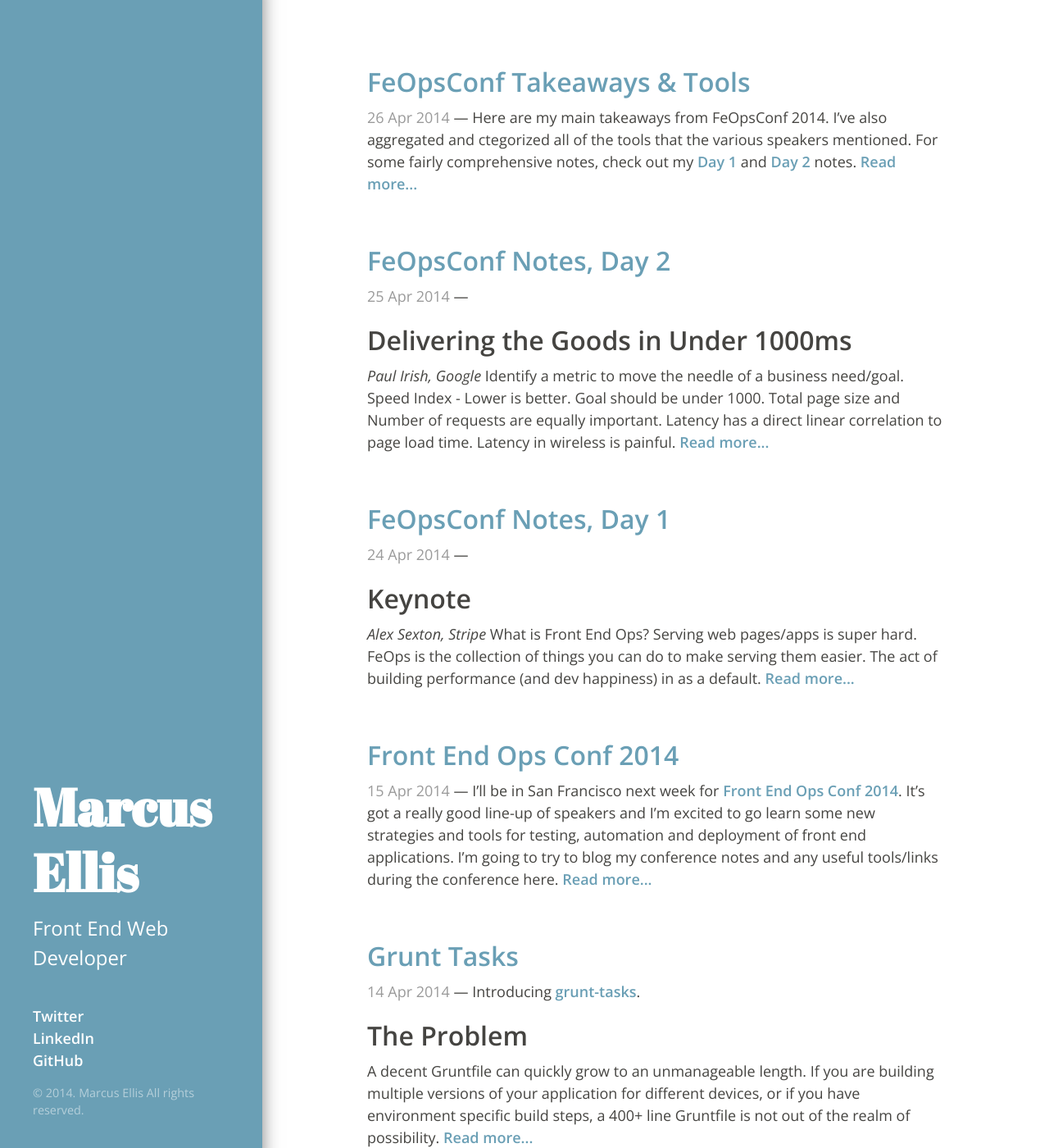
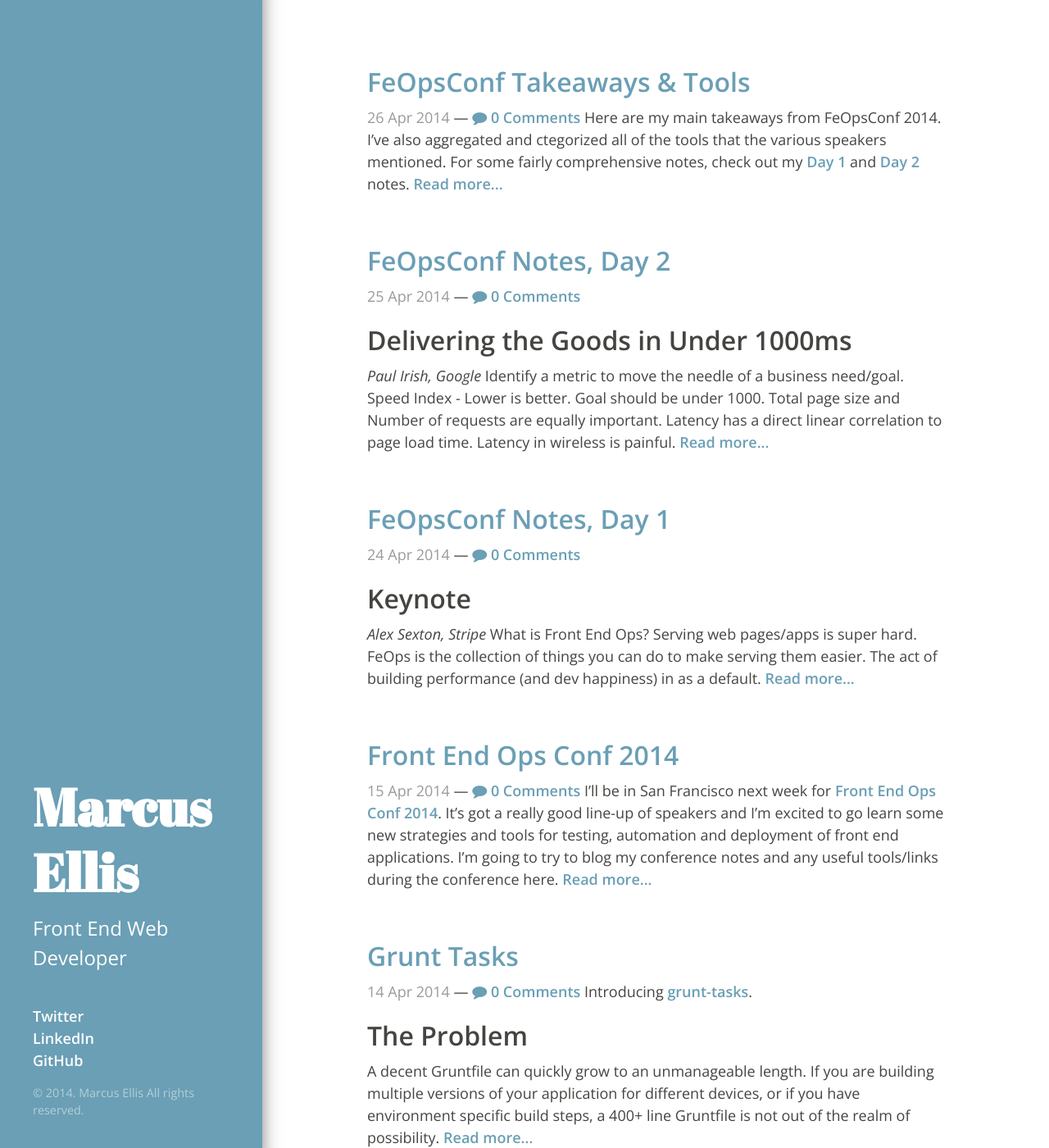
Before and after one commit to marcusellis05/marcusellis05.github.io, a Jekyll site: the page built from index.html, in a window 1280 px wide and 1400 px high. Shown: the whole window at 82% size. Built offline with Jekyll 4.4.1, drawn with Linux system fonts in a browser that asks for light colours; nearby versions of some CDN libraries; Markdown is read by kramdown in place of the engine named in the settings; the list of posts is cut into pages by our own code; comment, search, counter and statistics services are not loaded.

Commit message:
improving comment integration

```diff
--- a/_includes/head.html
+++ b/_includes/head.html
@@ -13,6 +13,7 @@
   <link rel="stylesheet" href="/public/css/syntax.css">
   <link rel="stylesheet" href="/css/main.css">
   <link rel="stylesheet" href="http://fonts.googleapis.com/css?family=Open+Sans:300,400italic,400,600,700|Abril+Fatface">
+  <link rel="stylesheet" href="//netdna.bootstrapcdn.com/font-awesome/4.0.3/css/font-awesome.css">
 
   <!-- Icons -->
   <link rel="apple-touch-icon-precomposed" sizes="144x144" href="/public/touch-icon-144-precomposed.png">
--- a/_layouts/default.html
+++ b/_layouts/default.html
@@ -26,5 +26,13 @@
       {{ content }}
     </div>
 
+    <script type="text/javascript">
+      (function() {
+        var s = document.createElement('script'); s.async = true;
+        s.type = 'text/javascript';
+        s.src = '//' + disqus_shortname + '.disqus.com/count.js';
+        (document.getElementsByTagName('HEAD')[0] || document.getElementsByTagName('BODY')[0]).appendChild(s);
+      }());
+    </script>
   </body>
 </html>
--- a/css/main.css
+++ b/css/main.css
@@ -1,32 +1,32 @@
-/*****************************************************************************/
-/*
-/* Common
-/*
-/*****************************************************************************/
+
+/* Common */
+.fr {
+  float: right;
+}
+.fa-comment {
+  color: #6a9fb5;
+}
 
 
-
-/*****************************************************************************/
-/*
-/* Header
-/*
-/*****************************************************************************/
-
+/* Header */
 .masthead {
   box-shadow: 0 0 20px rgba(0,0,0,0.5);
   bottom: -20px;
   top: -20px;
 }
-
 .colophon p {
   font-size: 0.8em;
 }
 
+
+/* Index */
 .post-date {
   display: inline;
   margin: 0;
 }
 
+
+/* Posts */
 .related {
   padding: 20px 0 40px;
   border: solid #eee;
--- a/index.html
+++ b/index.html
@@ -12,8 +12,9 @@ layout: default
     </h2>
 
     <span class="post-date">{{ post.date | date_to_string }}</span> &mdash;
+    <span><i class="fa fa-comment"></i> <a href="{{ post.url }}#disqus_thread">0 Comments</a></span>
 
-    {{ post.excerpt | markdownify | remove: '<p>' | remove: '</p>' | remove: '<h2>' | remove: '<h3>' | remove: '<h4>' }}
+    {{ post.excerpt | remove: '<p>' | remove: '</p>' | remove: '<h2>' | remove: '<h3>' | remove: '<h4>' }}
 
     <a href="{{ post.url }}">Read more...</a>
   </div>
```
Also changed, not shown: other parts of _includes/head.html (+4 -0 lines), _layouts/post.html (+4 -10 lines).
